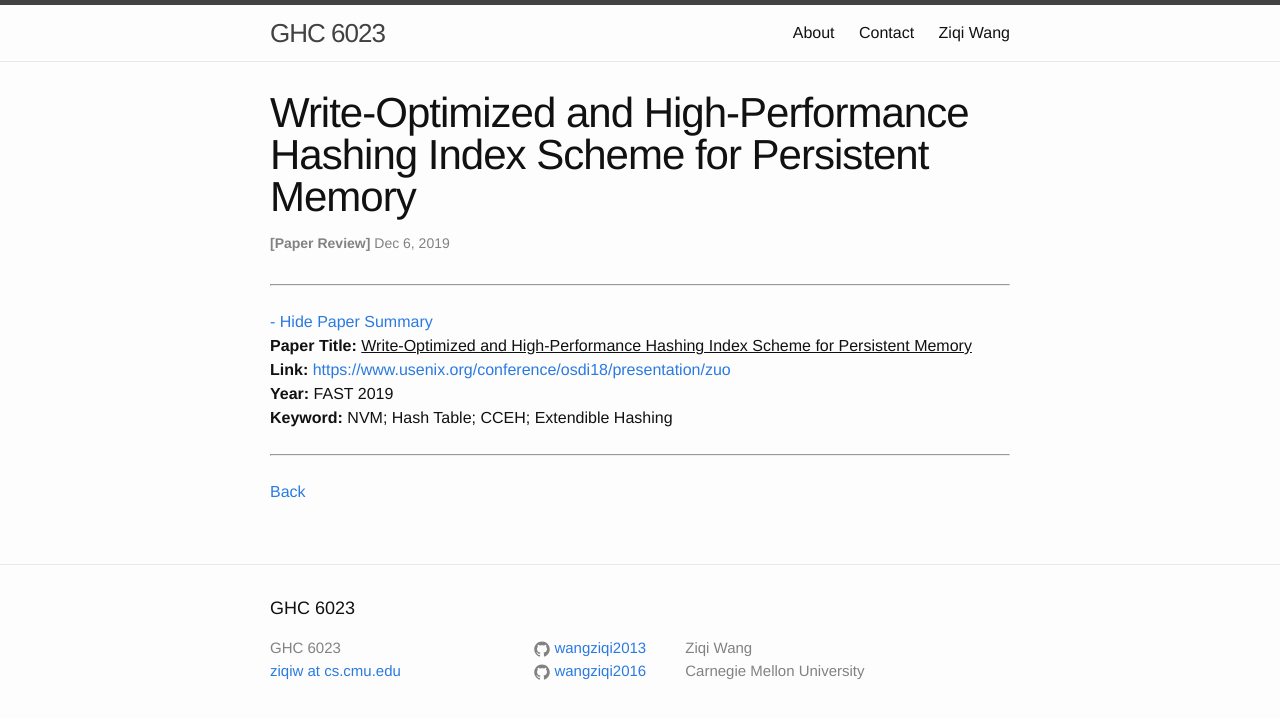
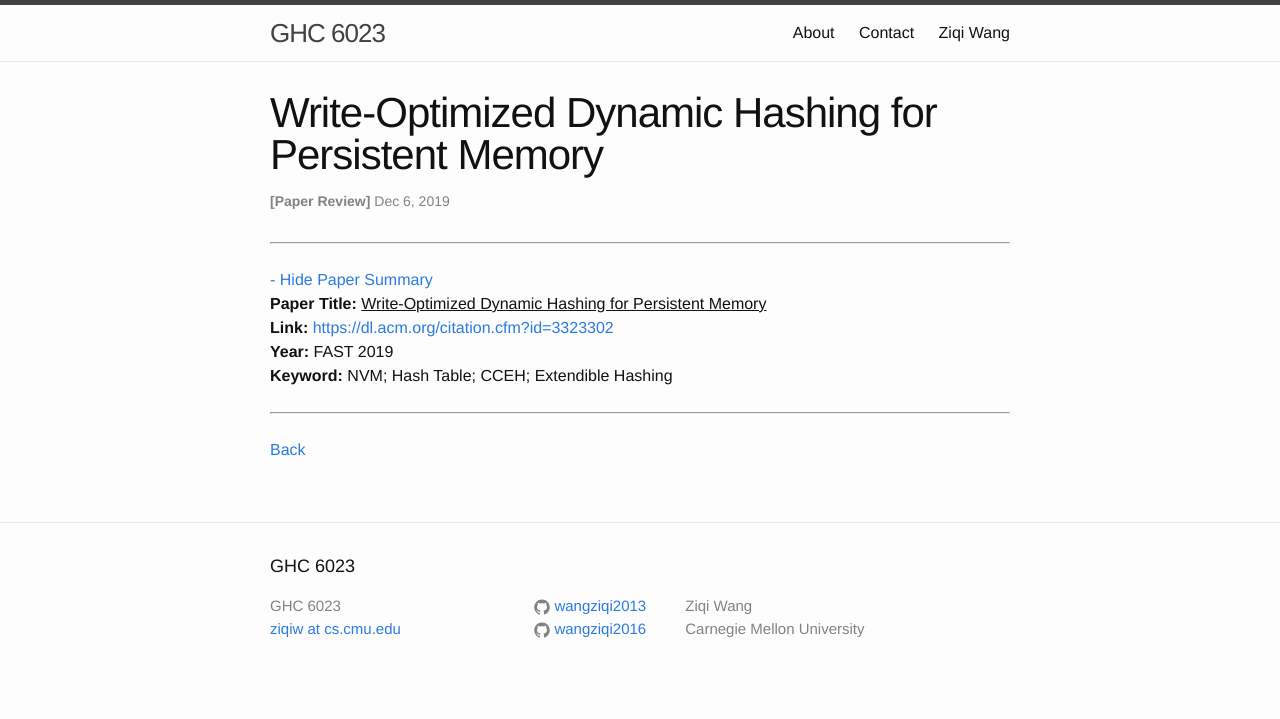
Before and after one commit to wangziqi2013/wangziqi2013.github.io, a Jekyll site: the page built from _posts/2019-12-06-cceh.markdown, in a window 1280 px wide. Shown: the top 719 px of the page. Built offline with Jekyll 4.4.1, drawn with Linux system fonts in a browser that asks for light colours.

Commit message:
Update new paper

```diff
--- a/_posts/2019-12-06-cceh.markdown
+++ b/_posts/2019-12-06-cceh.markdown
@@ -1,10 +1,10 @@
 ---
 layout: paper-summary
-title:  "Write-Optimized and High-Performance Hashing Index Scheme for Persistent Memory"
+title:  "Write-Optimized Dynamic Hashing for Persistent Memory"
 date:   2019-12-06 18:41:00 -0500
 categories: paper
-paper_title: "Write-Optimized and High-Performance Hashing Index Scheme for Persistent Memory"
-paper_link: https://www.usenix.org/conference/osdi18/presentation/zuo
+paper_title: "Write-Optimized Dynamic Hashing for Persistent Memory"
+paper_link: https://dl.acm.org/citation.cfm?id=3323302
 paper_keyword: NVM; Hash Table; CCEH; Extendible Hashing
 paper_year: FAST 2019
 rw_set:
```
